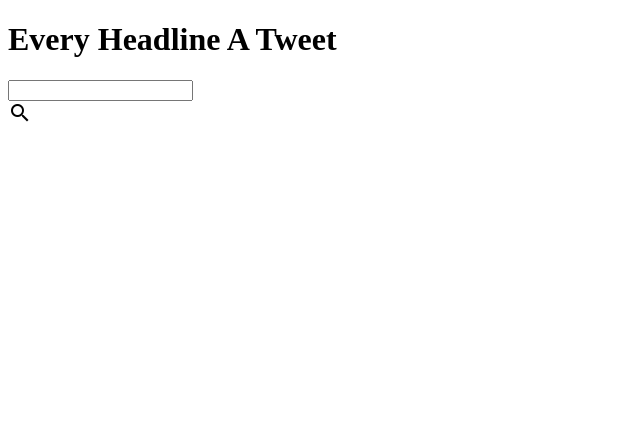
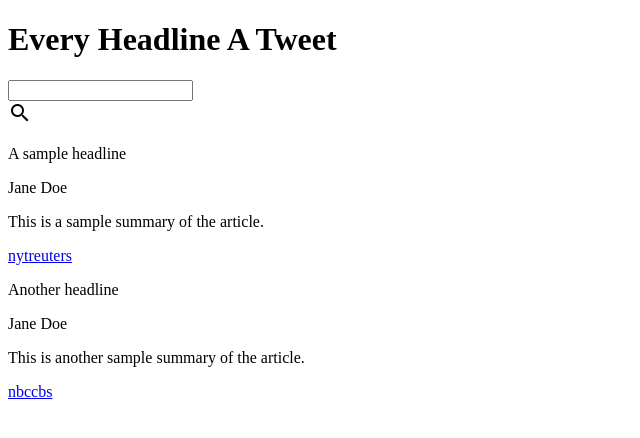
Before and after one commit to Rui-Zhang1997/ehat, a plain HTML site: page index.html in a window 1280 px wide. Shown: the whole page, without its empty margins (0-640 px from the left). Drawn offline with Linux system fonts and the light colour scheme.

Commit message:
update data

```diff
--- a/index.html
+++ b/index.html
@@ -3,14 +3,40 @@
     <head>
         <link href="https://fonts.googleapis.com/icon?family=Material+Icons" rel="stylesheet">
         <script type="text/javascript">
+        let jsonData = null;
         function getJsonData(callback) {
             const jsonDataUri = "https://raw.githubusercontent.com/Rui-Zhang1997/ehat/master/tweets.json";
             const request = new XMLHttpRequest();
             request.open("GET", jsonDataUri, false);
-            request.onload = () => callback(request.responseText);
+            request.onload = () => callback(JSON.parse(request.responseText));
             request.send();
         }
-        getJsonData(() => console.log(JSON.parse(jsonDataUri)));
+
+        function makeSourceLinks(sources) {
+            return sources.map(src => `<a href="${src.link}">${src.source}</a>`).join('');
+        }
+
+        function createTweet(data) {
+            return `
+                <div class="article-container container">
+                    <div class="headline container"><p class="headline-text text">${data.headline}</p></div>
+                    <div class="author container"><p class="author-text text">${data.author}</p></div>
+                    <div class="summary container"><p class="summary-text text">${data.text}</p></div>
+                    <div class="sources container">
+                        ${makeSourceLinks(data.sources)}
+                    </div>
+                </div>
+            `
+        }
+
+        function loadSummaries() {
+            getJsonData(data => {
+                const elem = document.getElementById("summaries-container");
+                data.articles.forEach(datum => {
+                    elem.innerHTML += createTweet(datum);
+                });
+            });
+        }
         </script>
     </head>
     <body>
@@ -28,6 +54,10 @@
                     </span>
                 </div>
             </div>
+            <div class="summaries-container container" id="summaries-container"></div>
         </div>
     </body>
+    <script type="text/javascript">
+        loadSummaries();
+    </script>
 </html>
--- a/tweets.json
+++ b/tweets.json
@@ -5,7 +5,7 @@
             "headline": "A sample headline",
             "author": "Jane Doe",
             "text": "This is a sample summary of the article.",
-            "source": [
+            "sources": [
                 {
                     "source": "nyt",
                     "link": "https://www.nytimes.com/some-article"
@@ -21,7 +21,7 @@
             "headline": "Another headline",
             "author": "Jane Doe",
             "text": "This is another sample summary of the article.",
-            "source": [
+            "sources": [
                 {
                     "source": "nbc",
                     "link": "https://www.nbc.com/some-article2"
```
